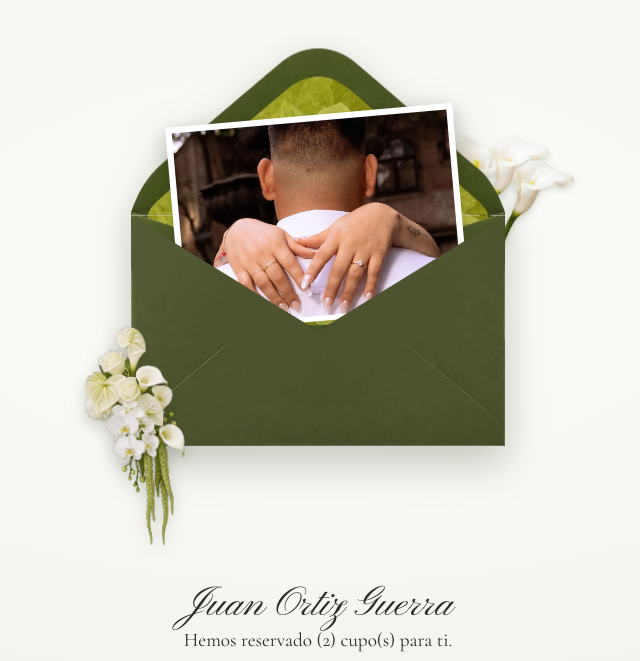
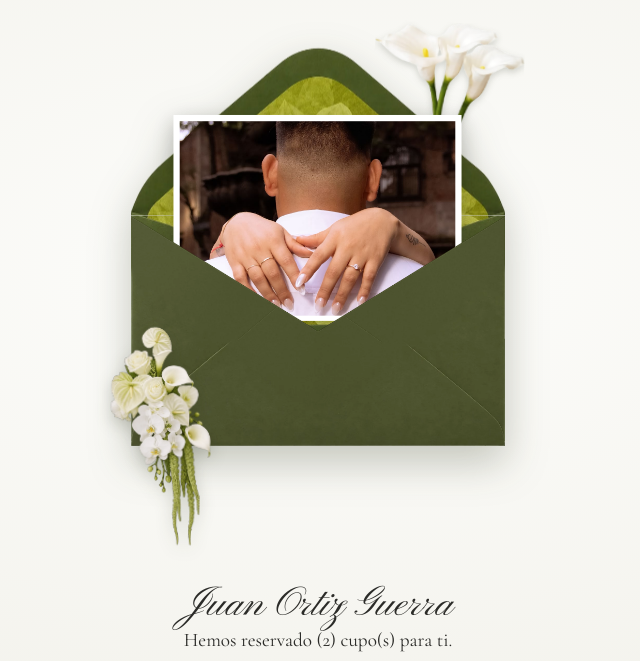
Before and after one commit to miguelISC02/invitacion_boda, a plain HTML site: page index.html in a window 1280 px wide. Both pictures are taken after a click on the button "Abrir la invitación". Shown: the part 139-800 px from the top of the page, without its empty margins (322-962 px from the left). Drawn offline with nearby package versions, Linux system fonts and the light colour scheme.

Commit message:
Ahora si creo q ya quedo el sobre

```diff
--- a/assets/css/styles.css
+++ b/assets/css/styles.css
@@ -147,7 +147,7 @@ img.env-layer{ object-fit:fill; display:block; }
   display:block;
 }
 .envelope.is-open .letter{
-  transform:translateY(-58%) rotate(-5deg) scale(1.04);
+  transform:translateY(-58%) scale(1.04);
 }
 
 .flap{
@@ -185,20 +185,35 @@ img.env-layer{ object-fit:fill; display:block; }
 /* Alcatraces: detrás del sobre, solo asoman las flores */
 .flowers--top{
   z-index:0;
-  right:-15%;
+  right:-4%;
   top:-35%;
   width:40%;
-  transform:scaleX(-1) rotate(-7deg);
+  transform:translateY(0) scaleX(-1) rotate(4deg);
   transform-origin:50% 100%;
+  /* Sube al mismo ritmo que la solapa (.8s, sin retraso) y pasa al
+     frente en el mismo instante en que la solapa pasa por la vertical */
+  transition:
+    transform .10s var(--ease-out),
+    z-index 0s linear .10s;
 }
 .flowers--top img{
+  z-index: 0;
   width:100%;
   height:auto;
   display:block;
   filter:drop-shadow(0 3px 3px rgba(40,46,20,.18));
+  /* los tallos se desvanecen: cerrados quedan ocultos tras el sobre
+     y al subir no terminan en seco sobre la solapa */
+  -webkit-mask-image:linear-gradient(to bottom, #000 62%, transparent 96%);
+          mask-image:linear-gradient(to bottom, #000 62%, transparent 96%);
+}
+/* Sobre abierto: los alcatraces suben y quedan al frente, sobre la esquina de la foto */
+.is-opened .flowers--top{
+  z-index:0;
+  transform:translateY(calc(var(--env-w) * -.3)) scaleX(-1) rotate(-3deg);
 }
 .flowers--bottom{
-  left:-12%;
+  left:-5%;
   top:48%;
   width:27%;
 }
@@ -317,7 +332,7 @@ img.env-layer{ object-fit:fill; display:block; }
    ========================================================= */
 @media (min-width: 768px){
   :root{ --env-w:min(520px, calc((100svh - 24rem) * .9)); }
-  .meta{ margin-left:75%; }
+  .meta{ margin-left:60%; }
 }
 
 /* =========================================================
```
